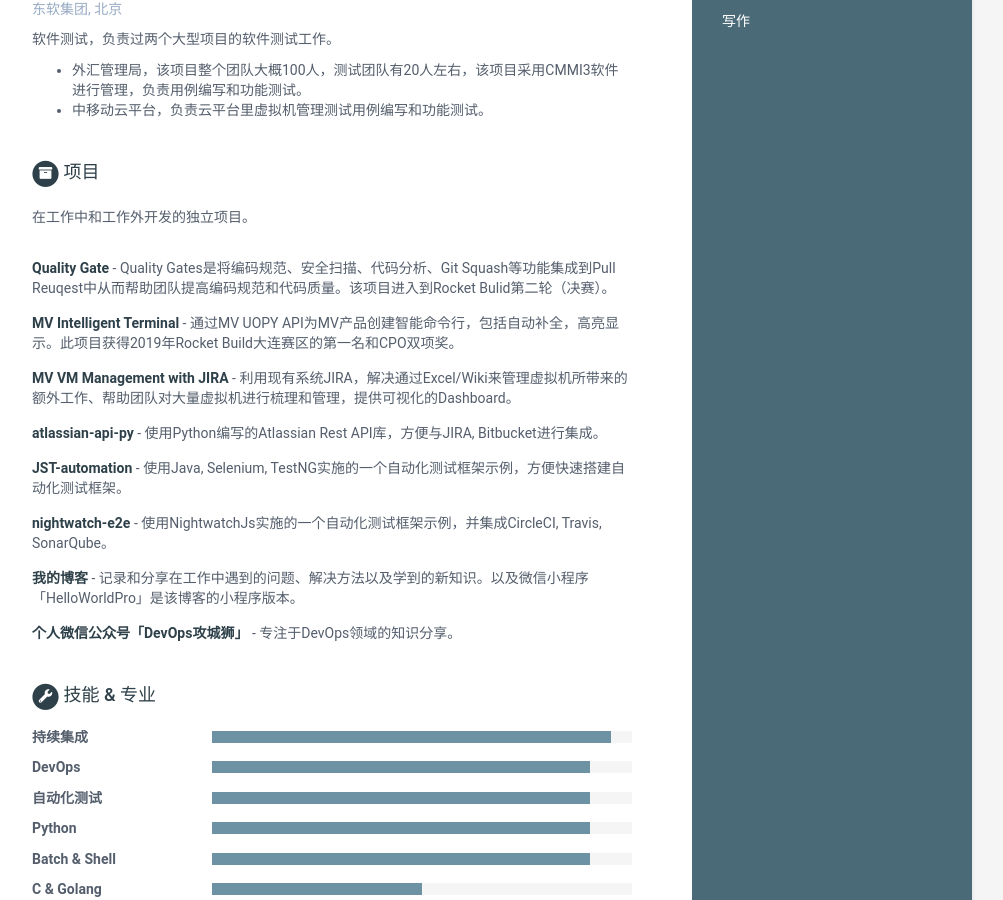
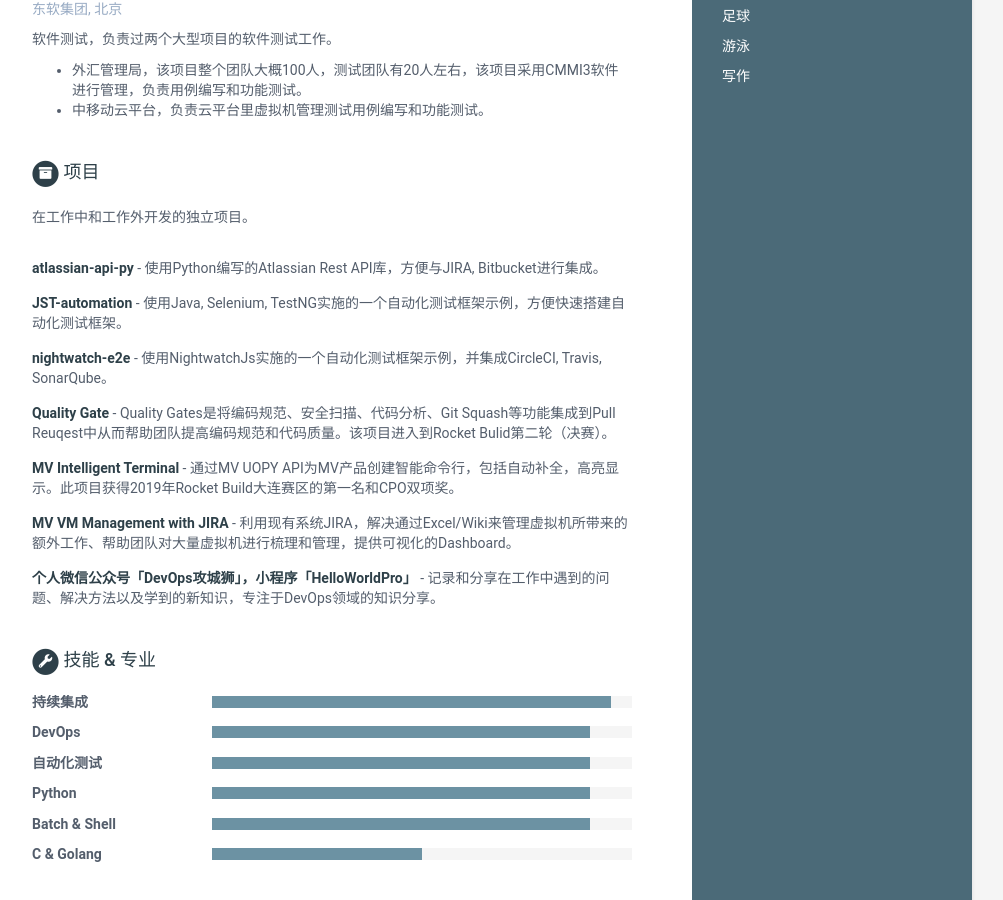
Before and after one commit to shenxianpeng/resume-cn, a Jekyll site: the page built from index.html, in a window 1280 px wide and 900 px high, scrolled down 933 px. Shown: the whole window, without its empty margins (168-1171 px from the left). Built offline with Jekyll 4.4.1, drawn with Linux system fonts in a browser that asks for light colours; part of the change alters nothing that is shown; some of the changed text lies outside the part shown.

Commit message:
update resume-cn

```diff
--- a/_data/data.yml
+++ b/_data/data.yml
@@ -14,6 +14,7 @@ sidebar:
     # Sidebar links
     email: xianpeng.shen@gmail.com
     phone: +86 18642690086
+    website: https://shenxianpeng.github.io/
     linkedin: xianpeng-shen
     github: shenxianpeng
     gitlab:
@@ -101,17 +102,6 @@ projects:
       在工作中和工作外开发的独立项目。
 
     assignments:
-      - title: Quality Gate
-        link:
-        tagline: "Quality Gates是将编码规范、安全扫描、代码分析、Git Squash等功能集成到Pull Reuqest中从而帮助团队提高编码规范和代码质量。该项目进入到Rocket Bulid第二轮（决赛）。"
-
-      - title: MV Intelligent Terminal
-        link:
-        tagline: "通过MV UOPY API为MV产品创建智能命令行，包括自动补全，高亮显示。此项目获得2019年Rocket Build大连赛区的第一名和CPO双项奖。"
-
-      - title: MV VM Management with JIRA
-        link:
-        tagline: "利用现有系统JIRA，解决通过Excel/Wiki来管理虚拟机所带来的额外工作、帮助团队对大量虚拟机进行梳理和管理，提供可视化的Dashboard。"
 
       - title: atlassian-api-py
         link: "https://pypi.org/project/atlassian-api-py/"
@@ -125,13 +115,21 @@ projects:
         link: "https://github.com/nightwatchjs-cn/nightwatch-e2e"
         tagline: "使用NightwatchJs实施的一个自动化测试框架示例，并集成CircleCI, Travis, SonarQube。"
 
-      - title: 我的博客
-        link: "https://shenxianpeng.github.io/"
-        tagline: "记录和分享在工作中遇到的问题、解决方法以及学到的新知识。以及微信小程序「HelloWorldPro」是该博客的小程序版本。"
+      - title: Quality Gate
+        link:
+        tagline: "Quality Gates是将编码规范、安全扫描、代码分析、Git Squash等功能集成到Pull Reuqest中从而帮助团队提高编码规范和代码质量。该项目进入到Rocket Bulid第二轮（决赛）。"
 
-      - title: 个人微信公众号「DevOps攻城狮」
+      - title: MV Intelligent Terminal
         link:
-        tagline: "专注于DevOps领域的知识分享。"
+        tagline: "通过MV UOPY API为MV产品创建智能命令行，包括自动补全，高亮显示。此项目获得2019年Rocket Build大连赛区的第一名和CPO双项奖。"
+
+      - title: MV VM Management with JIRA
+        link:
+        tagline: "利用现有系统JIRA，解决通过Excel/Wiki来管理虚拟机所带来的额外工作、帮助团队对大量虚拟机进行梳理和管理，提供可视化的Dashboard。"
+
+      - title: 个人微信公众号「DevOps攻城狮」，小程序「HelloWorldPro」
+        link: "https://shenxianpeng.github.io/about/"
+        tagline: "记录和分享在工作中遇到的问题、解决方法以及学到的新知识，专注于DevOps领域的知识分享。"
 
 skills:
     title: 技能 &amp; 专业
```
